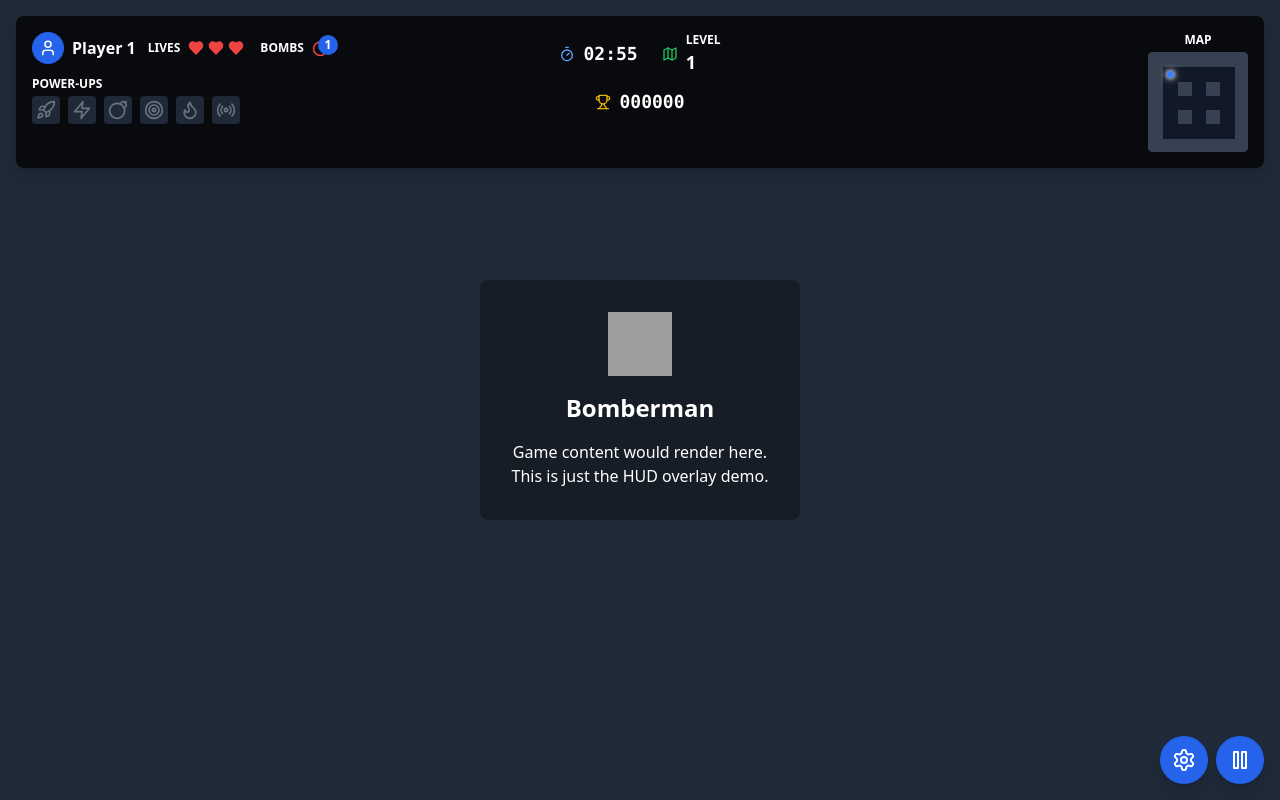
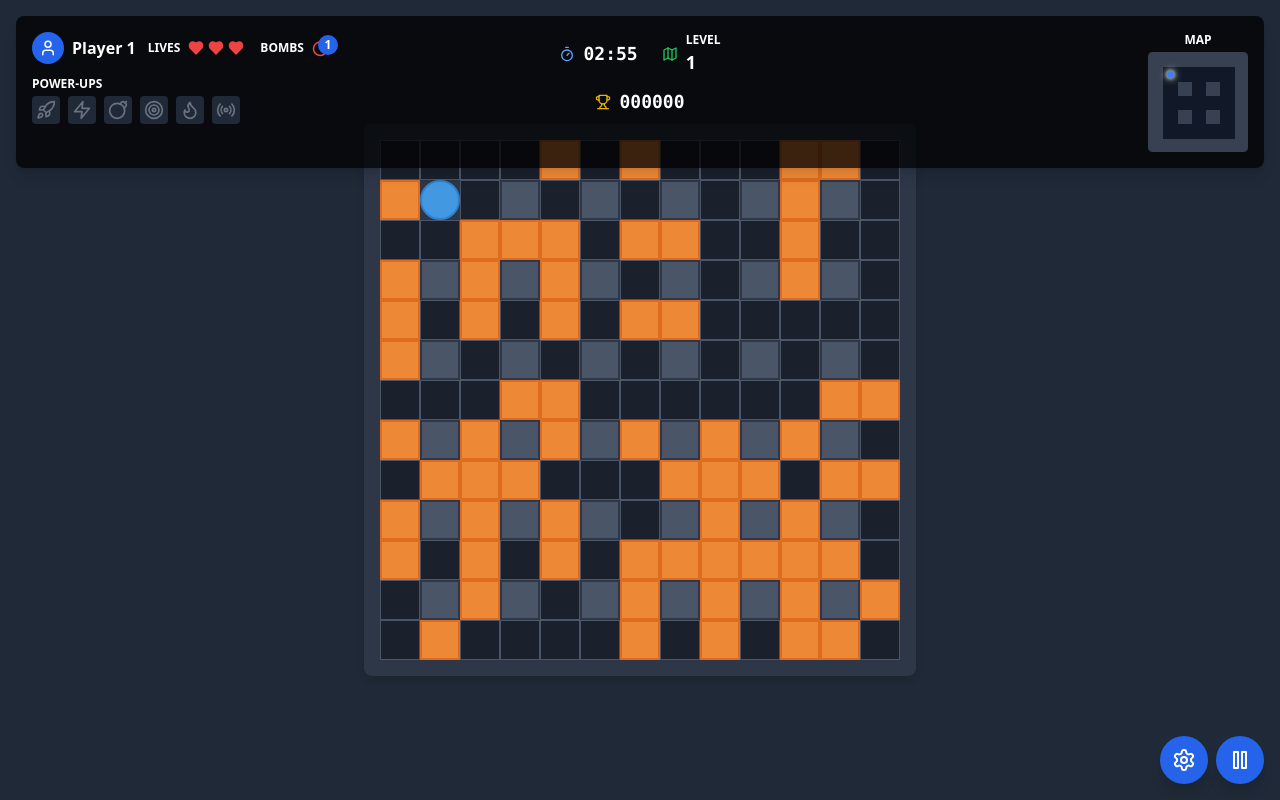
Before and after one commit to johannick/bomberman, a React (Vite) app: page / in a window 1280 px wide. Built offline with nearby package versions, Linux system fonts and the light colour scheme; grey boxes are pictures that could not be loaded.

Commit message:
Implement Bomberman Game

```diff
--- a/src/App.tsx
+++ b/src/App.tsx
@@ -1,33 +1,41 @@
+import { useEffect, useRef, useState } from 'react';
 import GameOverlay from './components/GameOverlay';
 import './styles/game.css';
 import { INITIAL_GAME_STATE } from './types/game';
-
+import { GameBoard } from './components/GameBoard';
+import { useGameLogic } from './hooks/useGameLogic';
 
 function App() {
+  const [gameState, setGameState] = useState({ ...INITIAL_GAME_STATE });
+  const gameRef = useRef<HTMLDivElement>(null);
+  const { handleKeyDown, gameBoard, playerPosition, score } = useGameLogic();
 
-  const gameState = { ...INITIAL_GAME_STATE};
+  useEffect(() => {
+    window.addEventListener('keydown', handleKeyDown);
+    return () => window.removeEventListener('keydown', handleKeyDown);
+  }, [handleKeyDown]);
+
+  useEffect(() => {
+    setGameState(prev => ({
+      ...prev,
+      players: [{ ...prev.players[0], score }]
+    }));
+  }, [score]);
 
   function pauseToggle() {
-    gameState.isPaused = !gameState.isPaused;
+    setGameState(prev => ({ ...prev, isPaused: !prev.isPaused }));
   }
 
   function levelEnd() {
-    gameState.isGameOver = true;
+    setGameState(prev => ({ ...prev, isGameOver: true }));
   }
 
   return (
     <div className="game-container">
-      {/* Game content */}
-      <div className="game-content">
-        <div className="game-placeholder">
-          <div className="bomberman-sprite idle" />
-          <h2 className="text-2xl font-bold mb-4">Bomberman</h2>
-          <p>Game content would render here.</p>
-          <p>This is just the HUD overlay demo.</p>
-        </div>
+      <div className="game-content" ref={gameRef}>
+        <GameBoard board={gameBoard} playerPosition={playerPosition} />
       </div>
 
-      {/* Game HUD Overlay */}
       <GameOverlay
         gameState={gameState}
         onPauseToggle={pauseToggle}
--- /dev/null
+++ b/src/components/GameBoard.tsx
@@ -0,0 +1,31 @@
+import React from 'react';
+import { CellType } from '../types/game';
+
+interface GameBoardProps {
+  board: CellType[][];
+  playerPosition: { x: number; y: number };
+}
+
+export const GameBoard: React.FC<GameBoardProps> = ({ board, playerPosition }) => {
+  return (
+    <div className="game-board">
+      {board.map((row, y) => (
+        <div key={y} className="flex">
+          {row.map((cell, x) => (
+            <div
+              key={`${x}-${y}`}
+              className={`
+                cell
+                ${cell === 'wall' ? 'wall' : ''}
+                ${cell === 'brick' ? 'brick' : ''}
+                ${cell === 'bomb' ? 'bomb' : ''}
+                ${cell === 'explosion' ? 'explosion' : ''}
+                ${playerPosition.x === x && playerPosition.y === y ? 'player' : ''}
+              `}
+            />
+          ))}
+        </div>
+      ))}
+    </div>
+  );
+};
--- /dev/null
+++ b/src/hooks/useGameLogic.ts
@@ -0,0 +1,130 @@
+import { useState, useCallback, useEffect } from 'react';
+import { CellType } from '../types/game';
+
+const BOARD_SIZE = 13;
+
+const createInitialBoard = (): CellType[][] => {
+  const board: CellType[][] = Array(BOARD_SIZE).fill(null)
+    .map(() => Array(BOARD_SIZE).fill('empty'));
+
+  // Add walls in a grid pattern
+  for (let y = 0; y < BOARD_SIZE; y++) {
+    for (let x = 0; x < BOARD_SIZE; x++) {
+      if (x % 2 === 1 && y % 2 === 1) {
+        board[y][x] = 'wall';
+      } else if (
+        Math.random() < 0.4 &&
+        !(x === 1 && y === 1) &&
+        !(x === 2 && y === 1) &&
+        !(x === 1 && y === 2)
+      ) {
+        board[y][x] = 'brick';
+      }
+    }
+  }
+
+  // Ensure starting area is clear
+  board[1][1] = 'empty';
+  board[1][2] = 'empty';
+  board[2][1] = 'empty';
+
+  return board;
+};
+
+export const useGameLogic = () => {
+  const [gameBoard, setGameBoard] = useState<CellType[][]>(createInitialBoard());
+  const [playerPosition, setPlayerPosition] = useState({ x: 1, y: 1 });
+  const [score, setScore] = useState(0);
+
+  const placeBomb = useCallback((x: number, y: number) => {
+    setGameBoard(prev => {
+      const newBoard = [...prev.map(row => [...row])];
+      newBoard[y][x] = 'bomb';
+      return newBoard;
+    });
+
+    // Bomb explosion after 2 seconds
+    setTimeout(() => {
+      setGameBoard(prev => {
+        const newBoard = [...prev.map(row => [...row])];
+        const directions = [[0, 0], [1, 0], [-1, 0], [0, 1], [0, -1]];
+
+        directions.forEach(([dx, dy]) => {
+          const newX = x + dx;
+          const newY = y + dy;
+
+          if (
+            newX >= 0 && newX < BOARD_SIZE &&
+            newY >= 0 && newY < BOARD_SIZE &&
+            newBoard[newY][newX] !== 'wall'
+          ) {
+            if (newBoard[newY][newX] === 'brick') {
+              setScore(s => s + 100);
+            }
+            newBoard[newY][newX] = 'explosion';
+          }
+        });
+
+        return newBoard;
+      });
+
+      // Clear explosions after 0.5 seconds
+      setTimeout(() => {
+        setGameBoard(prev => {
+          const newBoard = [...prev.map(row => [...row])];
+          for (let y = 0; y < BOARD_SIZE; y++) {
+            for (let x = 0; x < BOARD_SIZE; x++) {
+              if (newBoard[y][x] === 'explosion') {
+                newBoard[y][x] = 'empty';
+              }
+            }
+          }
+          return newBoard;
+        });
+      }, 500);
+    }, 2000);
+  }, []);
+
+  const handleKeyDown = useCallback((e: KeyboardEvent) => {
+    const key = e.key.toLowerCase();
+
+    setPlayerPosition(prev => {
+      let newX = prev.x;
+      let newY = prev.y;
+
+      switch (key) {
+        case 'arrowup':
+        case 'w':
+          newY = Math.max(0, prev.y - 1);
+          break;
+        case 'arrowdown':
+        case 's':
+          newY = Math.min(BOARD_SIZE - 1, prev.y + 1);
+          break;
+        case 'arrowleft':
+        case 'a':
+          newX = Math.max(0, prev.x - 1);
+          break;
+        case 'arrowright':
+        case 'd':
+          newX = Math.min(BOARD_SIZE - 1, prev.x + 1);
+          break;
+        case ' ':
+          placeBomb(prev.x, prev.y);
+          return prev;
+      }
+
+      if (gameBoard[newY][newX] === 'empty') {
+        return { x: newX, y: newY };
+      }
+      return prev;
+    });
+  }, [gameBoard, placeBomb]);
+
+  return {
+    gameBoard,
+    playerPosition,
+    handleKeyDown,
+    score
+  };
+};
--- a/src/styles/game.css
+++ b/src/styles/game.css
@@ -15,12 +15,58 @@
   justify-content: center;
 }
 
-.game-placeholder {
-  text-align: center;
-  color: white;
-  padding: 2rem;
-  background-color: rgba(0, 0, 0, 0.3);
-  border-radius: 0.5rem;
+.game-board {
+  background-color: #2d3748;
+  padding: 1rem;
+  border-radius: 8px;
+  box-shadow: 0 4px 6px rgba(0, 0, 0, 0.1);
+}
+
+.cell {
+  width: 40px;
+  height: 40px;
+  border: 1px solid #4a5568;
+  background-color: #1a202c;
+}
+
+.wall {
+  background-color: #4a5568;
+  border: 2px solid #2d3748;
+}
+
+.brick {
+  background-color: #ed8936;
+  border: 2px solid #dd6b20;
+}
+
+.player {
+  background-color: #4299e1;
+  border-radius: 50%;
+  border: 2px solid #3182ce;
+}
+
+.bomb {
+  background-color: #1a202c;
+  border: 2px solid #e53e3e;
+  border-radius: 50%;
+  animation: bomb-pulse 0.5s infinite;
+}
+
+.explosion {
+  background-color: #f56565;
+  animation: explosion 0.5s;
+}
+
+@keyframes bomb-pulse {
+  0% { transform: scale(1); }
+  50% { transform: scale(1.1); }
+  100% { transform: scale(1); }
+}
+
+@keyframes explosion {
+  0% { transform: scale(0); opacity: 0; }
+  50% { transform: scale(1.2); opacity: 1; }
+  100% { transform: scale(1); opacity: 1; }
 }
 
 /* Special Effects */
@@ -28,52 +74,10 @@
   box-shadow: 0 0 8px currentColor, 0 0 4px currentColor;
 }
 
-/* Animations */
-@keyframes pulse {
-  0% {
-    transform: scale(1);
-    opacity: 1;
-  }
-  50% {
-    transform: scale(1.1);
-    opacity: 0.9;
-  }
-  100% {
-    transform: scale(1);
-    opacity: 1;
+/* Responsive adjustments */
+@media (max-width: 768px) {
+  .cell {
+    width: 30px;
+    height: 30px;
   }
 }
-
-.animate-pulse {
-  animation: pulse 2s infinite;
-}
-
-/* Bomberman Sprite */
-.bomberman-sprite {
-  width: 64px;
-  height: 64px;
-  margin: 0 auto 1rem;
-  image-rendering: pixelated;
-  background-image: url('/Character.png');
-  background-repeat: no-repeat;
-  background-size: 832px 64px; /* 13 frames * 64px width */
-}
-
-.bomberman-sprite.idle {
-  animation: bombermanIdle 0.8s steps(1) infinite;
-}
-
-@keyframes bombermanIdle {
-  0% { background-position: 0 0; }
-  25% { background-position: -64px 0; }
-  50% { background-position: -128px 0; }
-  75% { background-position: -64px 0; }
-}
-
-/* Responsive adjustments */
-@media (max-width: 768px) {
-  .game-placeholder {
-    padding: 1rem;
-    max-width: 90%;
-  }
-}
--- a/src/types/game.ts
+++ b/src/types/game.ts
@@ -22,6 +22,8 @@
   active: boolean;
   duration?: number; // in seconds, undefined means permanent
 }
+
+export type CellType = 'empty' | 'wall' | 'brick' | 'bomb' | 'explosion';
 
 export const DEFAULT_POWER_UPS: PowerUp[] = [
   { type: 'fire', active: false },
```
